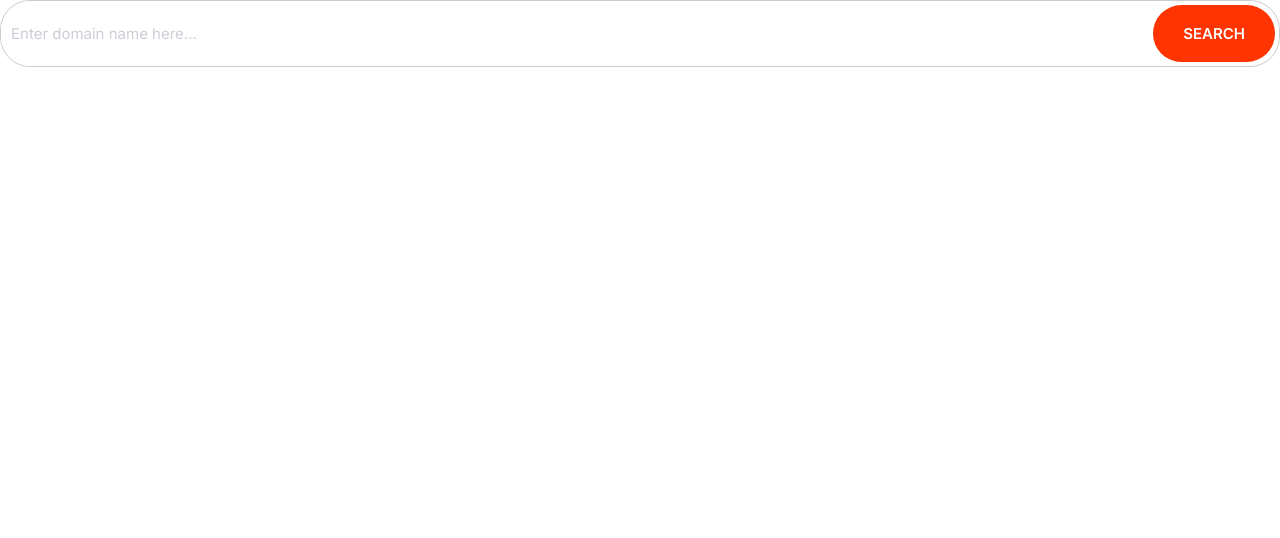
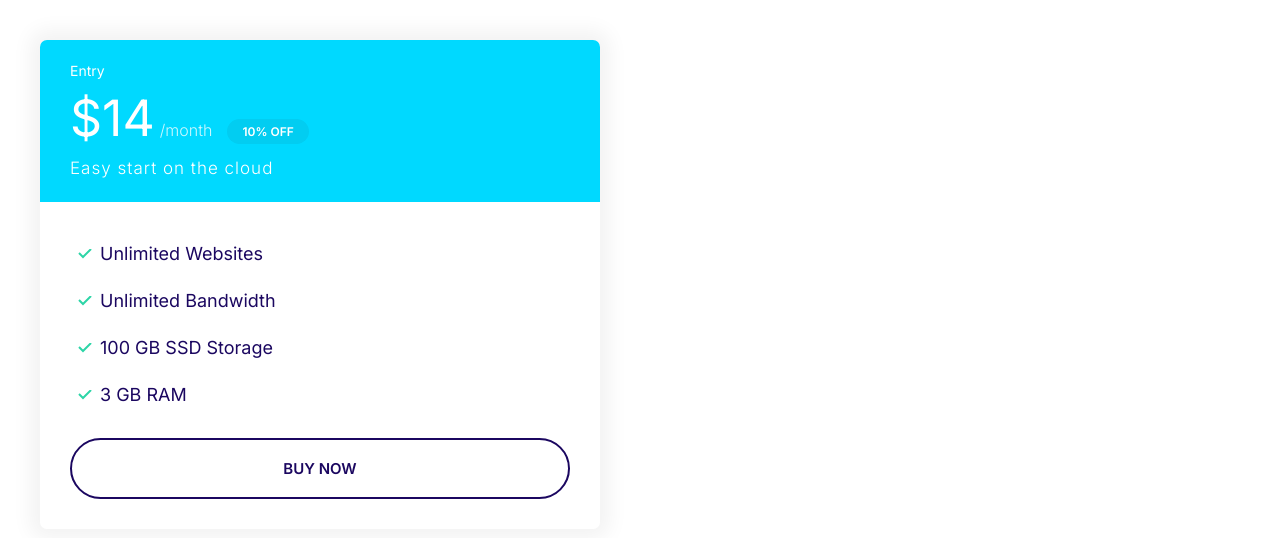
Before and after one commit to HenryLiu96/Front-end-Project, a plain HTML site: page index.html in a window 1280 px wide. Drawn offline with Linux system fonts and the light colour scheme.

Commit message:
Build plan card component

```diff
--- a/CSS/styles.css
+++ b/CSS/styles.css
@@ -121,6 +121,7 @@ a {
 
 .badge--small {
     font-size: 1.6rem;
+    padding: 0.5rem 1.5rem;
 }
 
 @media screen and (min-width: 1024px) {
@@ -149,8 +150,8 @@ a {
 }
 
 .list--tick {
+    list-style-image: url(../images/tick.svg);
     padding-left: 3rem;
-    list-style-image: url(../images/tick.svg);
 }
 
 .list--tick .list__item {
@@ -289,3 +290,77 @@ a {
         font-size: 1.5rem;
     }
 }
+
+/* Cards */
+.card {
+    border-radius: 7px;
+    box-shadow: 0 0 20px 10px #f3f3f3;
+    overflow: hidden;
+}
+
+.card__header, .card__body {
+    padding: 2rem 3rem;
+}
+
+.card--primary .card__header{
+    background: var(--color-primary);
+    color: #fff;
+}
+
+.card--secondary .card__header{
+    background: var(--color-secondary);
+    color: #fff;
+}
+
+.card--secondary .badge--secondary {
+    background: #02cdf1;
+}
+
+/* plans */
+.plan__name {
+    color: #fff;
+    margin: 0;
+    font-weight: 500;
+    font-size: 2.4rem;
+}
+
+.plan__price {
+    font-size: 6rem;
+}
+
+.plan__billing-cycle {
+    font-size: 2.4rem;
+    font-weight: 300;
+    opacity: 0.8;
+    margin-right: 1rem;
+}
+
+.plan__description {
+    font-size: 2rem;
+    font-weight: 300;
+    letter-spacing: 1px;
+    display: block;
+}
+
+.plan .list__item {
+    margin-bottom: 2rem;
+}
+
+@media screen and (min-width: 1024px) {
+    .plan__name {
+        font-size: 1.4rem;
+    }
+
+    .plan__price {
+        font-size: 5rem;
+    }
+
+    .plan__billing-cycle {
+        font-size: 1.6rem;
+    }
+
+    .plan__description {
+        font-size: 1.7rem;
+    }
+
+}
--- a/index.html
+++ b/index.html
@@ -8,20 +8,34 @@
     <link rel="preconnect" href="https://fonts.googleapis.com" />
     <link rel="preconnect" href="https://fonts.gstatic.com" crossorigin />
     <link
-      href="https://fonts.googleapis.com/css2?family=Inter:wght@400;600;700&display=swap"
+      href="https://fonts.googleapis.com/css2?family=Inter:wght@300;400;600;700&display=swap"
       rel="stylesheet"
     />
     <link rel="stylesheet" href="CSS/normalize.css" />
     <link rel="stylesheet" href="css/styles.css" />
   </head>
   <body>
-    <div class="input-group">
-      <input
-        type="text"
-        class="input"
-        placeholder="Enter domain name here..."
-      />
-      <button class="btn btn--accent">Search</button>
+    <div style="width: 50%; padding: 4rem">
+      <div class="plan">
+        <div class="card card--secondary">
+          <header class="card__header">
+            <h3 class="plan__name">Entry</h3>
+            <span class="plan__price">$14</span>
+            <span class="plan__billing-cycle">/month</span>
+            <span class="badge badge--secondary badge--small">10% OFF</span>
+            <span class="plan__description">Easy start on the cloud</span>
+          </header>
+          <div class="card__body">
+            <ul class="list list--tick">
+              <li class="list__item">Unlimited Websites</li>
+              <li class="list__item">Unlimited Bandwidth</li>
+              <li class="list__item">100 GB SSD Storage</li>
+              <li class="list__item">3 GB RAM</li>
+            </ul>
+            <button class="btn btn--outline btn--block">Buy Now</button>
+          </div>
+        </div>
+      </div>
     </div>
   </body>
 </html>
```
Also changed, not shown: components/card.html (added, +22 -0 lines).
